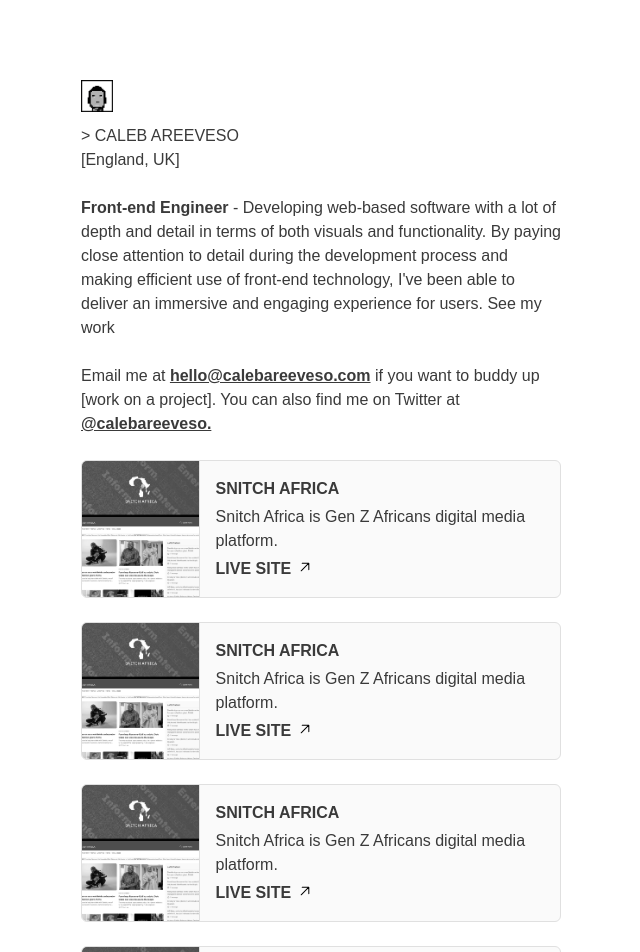
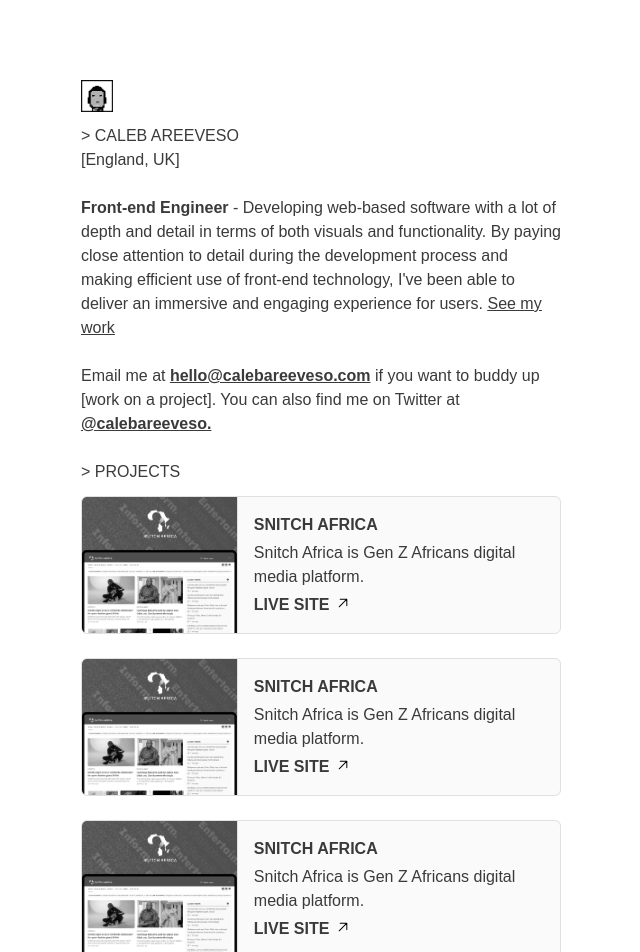
Before and after one commit to calebareeveso/calebareeveso.com, a Next.js app: page / in a window 1280 px wide. Shown: the top 952 px of the page, without its empty margins (319-959 px from the left). Built offline with nearby package versions, Linux system fonts and the light colour scheme; a web font is replaced by a local one.

Commit message:
feat: add project header

```diff
--- a/components/about/index.js
+++ b/components/about/index.js
@@ -9,7 +9,10 @@
         depth and detail in terms of both visuals and functionality. By paying
         close attention to detail during the development process and making
         efficient use of front-end technology, I've been able to deliver an
-        immersive and engaging experience for users. See my work
+        immersive and engaging experience for users.{" "}
+        <u>
+          <Link href="#projects">See my work</Link>
+        </u>
       </h2>
       <br />
       <h3>
--- a/components/projects/card.js
+++ b/components/projects/card.js
@@ -9,7 +9,7 @@
     >
       {/* Card Image */}
       <div
-        className="w-2/4 xs:w-1/3 bg-cover bg-no-repeat border-r boder-2 border-secondaryGray bg-center"
+        className="w-2/4 bg-cover bg-no-repeat border-r boder-2 border-secondaryGray bg-center"
         style={{
           backgroundImage: `url(${props.projectImageSource})`,
         }}
--- a/components/projects/index.js
+++ b/components/projects/index.js
@@ -30,7 +30,10 @@
     },
   ];
   return (
-    <div className="grid grid-cols-1 gap-6 mb-6">
+    <div className="mb-6" id="projects">
+      {" "}
+      <h1 className="text-base mb-3"> {">"} PROJECTS</h1>
+      <div className="grid grid-cols-1 gap-6 ">
         {projectList.map(({ name, URL, info, ImageSource }, index) => (
           <ProjecCard
             projectName={name}
@@ -41,5 +44,6 @@
           />
         ))}
       </div>
+    </div>
   );
 }
--- a/styles/globals.css
+++ b/styles/globals.css
@@ -14,4 +14,5 @@
 body {
   font-family: "Lekton", sans-serif;
   color: #3a3a3a;
+  scroll-behavior: smooth;
 }
```
Lines whose indentation alone changed are shown as unchanged.
